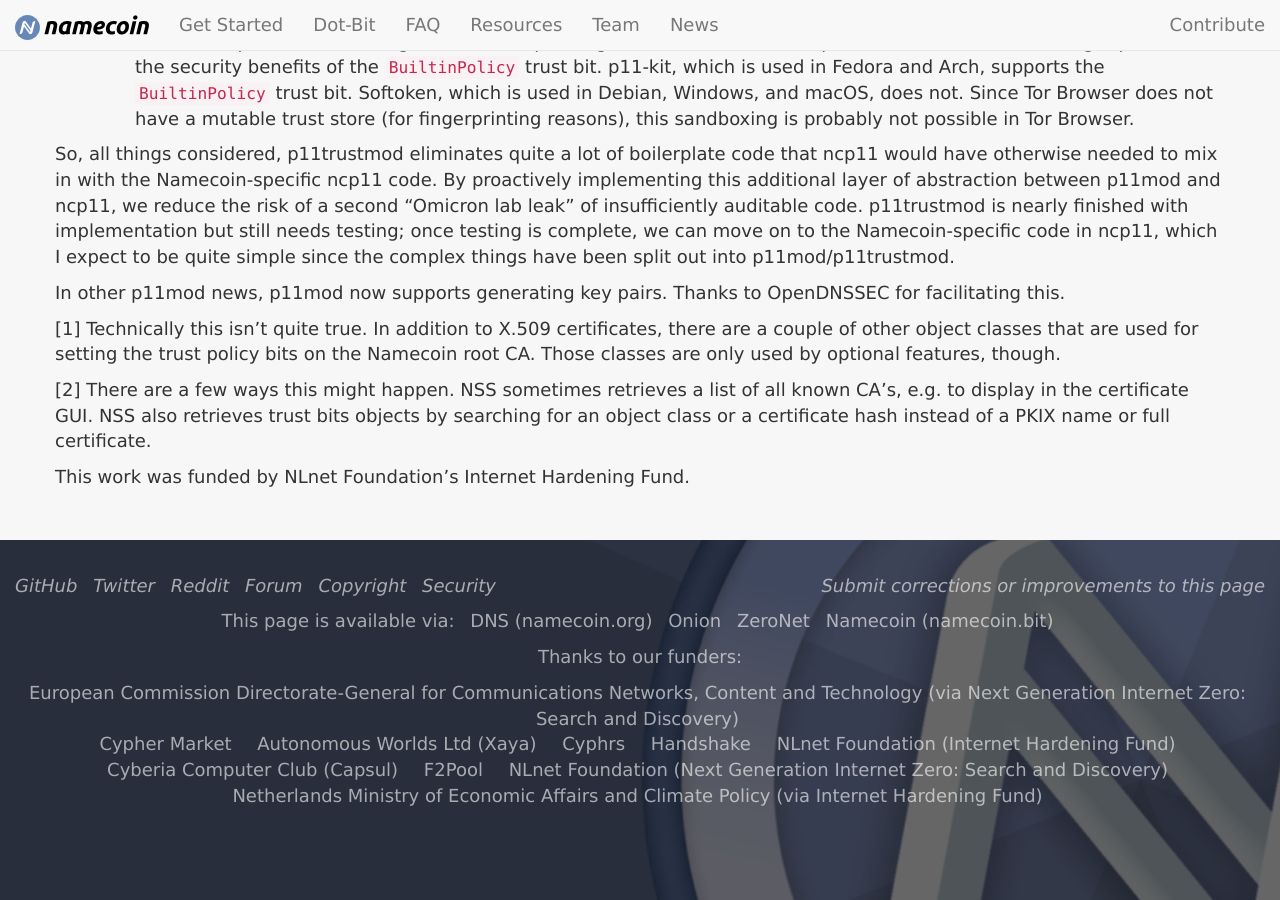
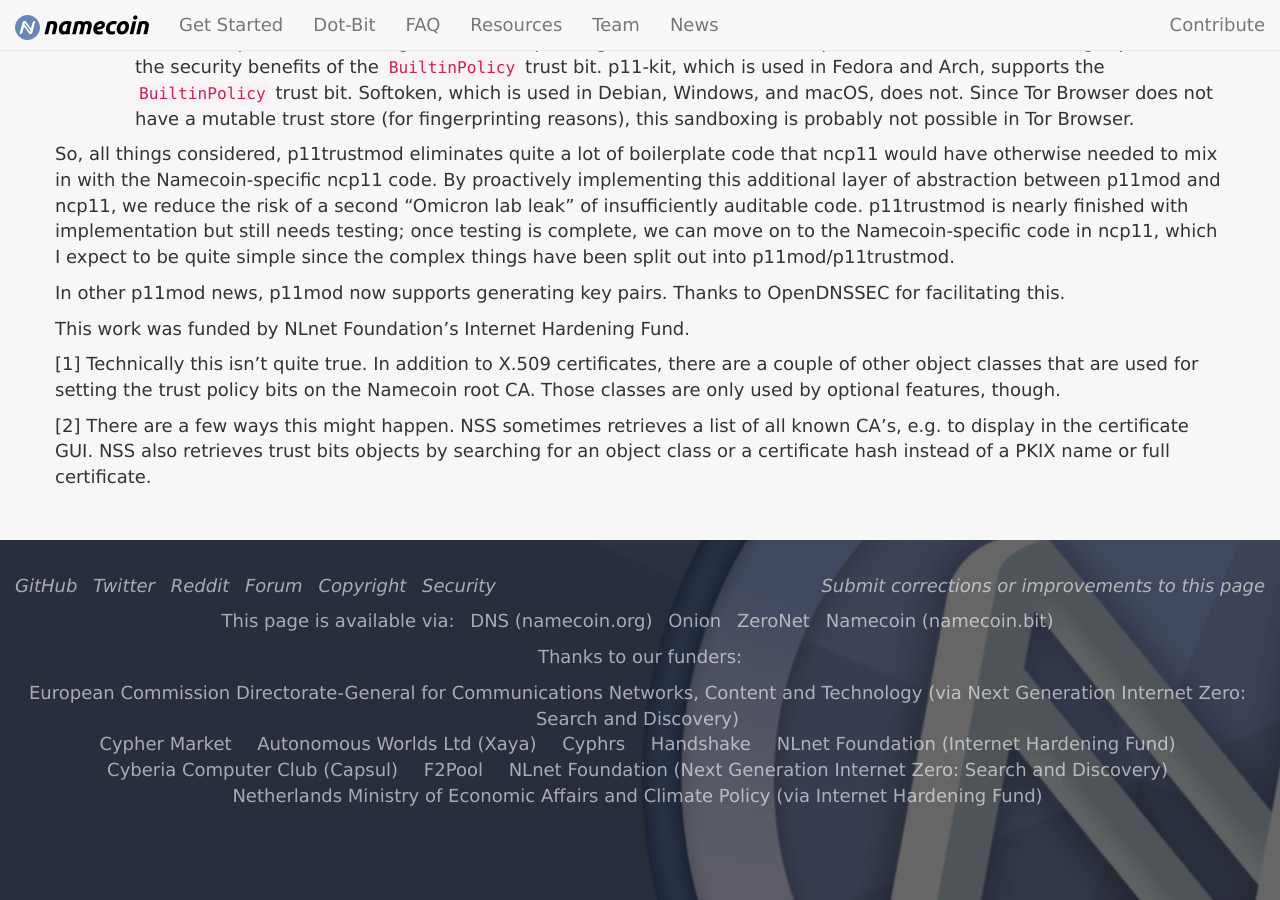
Before and after one commit to JeremyRand/namecoin.org, a Jekyll site: the page built from _posts/2022-02-26-lab-leak-part-2-p11trustmod.md, in a window 1280 px wide and 900 px high, scrolled down 1795 px. Built offline with Jekyll 4.4.1, drawn with Linux system fonts in a browser that asks for light colours.

Commit message:
Fix paste error

```diff
--- a/_posts/2022-02-26-lab-leak-part-2-p11trustmod.md
+++ b/_posts/2022-02-26-lab-leak-part-2-p11trustmod.md
@@ -51,8 +51,8 @@ So, all things considered, p11trustmod eliminates quite a lot of boilerplate cod
 
 In other p11mod news, p11mod now supports generating key pairs.  Thanks to OpenDNSSEC for facilitating this.
 
+This work was funded by NLnet Foundation's Internet Hardening Fund.
+
 [1] Technically this isn't quite true.  In addition to X.509 certificates, there are a couple of other object classes that are used for setting the trust policy bits on the Namecoin root CA.  Those classes are only used by optional features, though.
 
 [2] There are a few ways this might happen.  NSS sometimes retrieves a list of all known CA's, e.g. to display in the certificate GUI.  NSS also retrieves trust bits objects by searching for an object class or a certificate hash instead of a PKIX name or full certificate.
-
-This work was funded by NLnet Foundation's Internet Hardening Fund.
```
